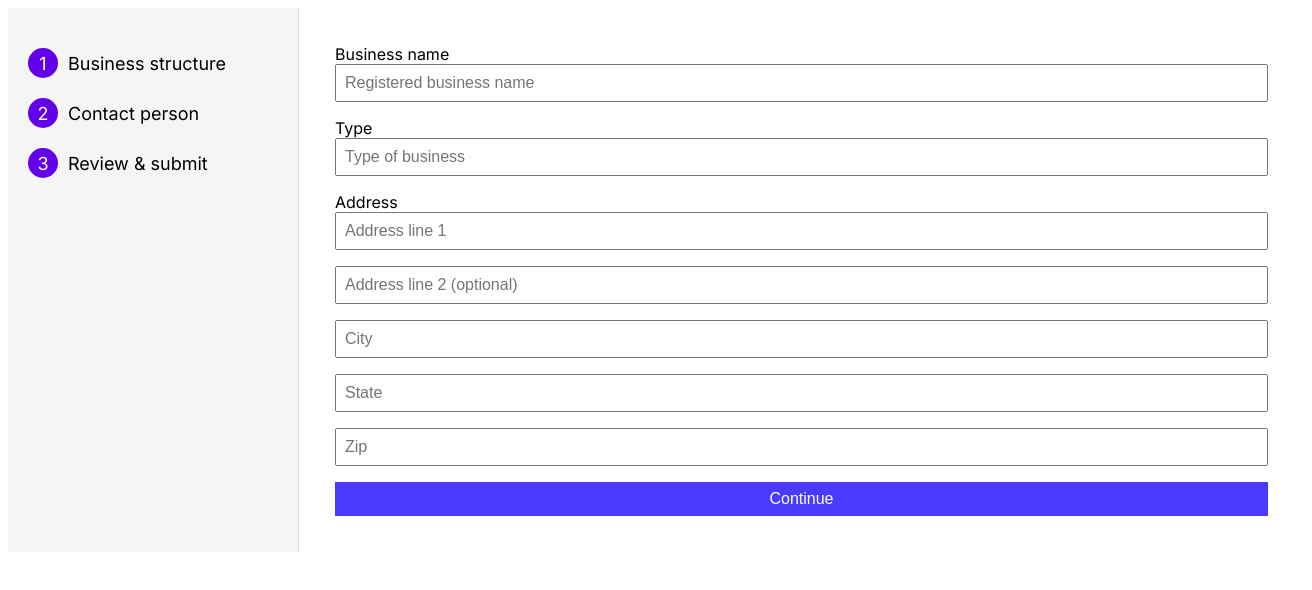
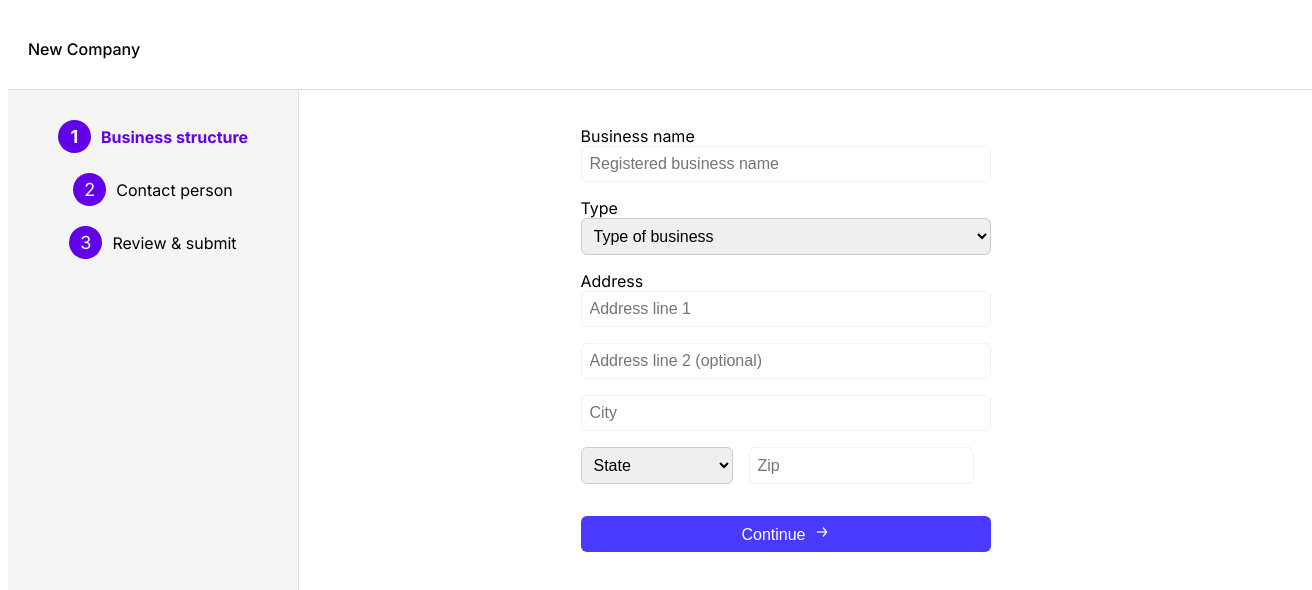
Before and after one commit to krystelbaca/company-form, a Next.js app: page / in a window 1280 px wide. Shown: the top 590 px of the page, 1312 px wide, since content can reach past the window. Built offline with nearby package versions, Linux system fonts and the light colour scheme.

Commit message:
Added: validadations header required fields api post

```diff
--- a/package.json
+++ b/package.json
@@ -10,6 +10,7 @@
   },
   "dependencies": {
     "@types/styled-components": "^5.1.34",
+    "axios": "^1.7.2",
     "next": "14.2.4",
     "react": "^18",
     "react-dom": "^18",
--- a/src/app/components/Container.tsx
+++ b/src/app/components/Container.tsx
@@ -1,22 +1,34 @@
-"use client";
+'use client';
 
 import React from 'react';
 import styled from 'styled-components';
 import Sidebar from './SideBar';
+import Header from './Header';
 
 const ContainerWrapper = styled.div`
   display: flex;
+  flex-direction: column;
+  height: 100vh;
 `;
 
-const Content = styled.div`
+const MainContent = styled.main`
+  display: flex;
+  flex-grow: 1;
+`;
+
+const Content = styled.section`
   flex-grow: 1;
   padding: 20px;
+  overflow-y: auto;
 `;
 
 const Container = ({ children }: { children: React.ReactNode }) => (
   <ContainerWrapper>
-    <Sidebar />
-    <Content>{children}</Content>
+    <Header />
+    <MainContent>
+      <Sidebar />
+      <Content>{children}</Content>
+    </MainContent>
   </ContainerWrapper>
 );
 
--- /dev/null
+++ b/src/app/components/Header.tsx
@@ -0,0 +1,28 @@
+'use client';
+
+import styled from 'styled-components';
+
+const HeaderContainer = styled.header`
+  width: 100%;
+  padding: 20px;
+  background-color: #ffffff;
+  border-bottom: 1px solid #e0e0e0;
+  display: flex;
+  justify-content: space-between;
+  align-items: center;
+`;
+
+const Title = styled.h1`
+  font-size: 16px;
+  font-weight: 500;
+`;
+
+const Header = () => {
+  return (
+    <HeaderContainer>
+      <Title>New Company</Title>
+    </HeaderContainer>
+  );
+};
+
+export default Header;
--- a/src/app/components/SideBar.tsx
+++ b/src/app/components/SideBar.tsx
@@ -1,29 +1,33 @@
 "use client";
 
 import { useMyContext } from './Context';
-
 import styled from 'styled-components';
 import Image from 'next/image';
 
-const SidebarContainer = styled.div`
+const SidebarContainer = styled.aside`
   width: 250px;
   background-color: #f5f5f5;
   padding: 20px;
   border-right: 1px solid #e0e0e0;
+  display: flex;
+  flex-direction: column;
+  align-items: center;
 `;
 
+
 const Step = styled.div<{ $isActive: boolean; $isCompleted: boolean }>`
-  margin: 20px 0;
+  margin: 10px 0;
   display: flex;
   align-items: center;
   font-size: 18px;
   cursor: pointer;
-  color: 'black'
+  color: ${(props) => (props.$isActive ? '#6200ea' : '#000')};
+  font-weight: ${(props) => (props.$isActive ? 'bold' : 'normal')};
 `;
 
 const StepNumber = styled.div<{ $isCompleted: boolean }>`
-  width: 30px;
-  height: 30px;
+  width: 33px;
+  height: 33px;
   background-color: ${(props) => (props.$isCompleted ? '#4ADE80' : '#6200ea')};
   color: white;
   border-radius: 50%;
@@ -33,12 +37,16 @@ const StepNumber = styled.div<{ $isCompleted: boolean }>`
   margin-right: 10px;
 `;
 
+const StepLabel = styled.span`
+  font-size: 16px;
+`;
+
 const Sidebar = () => {
   const { step, setStep, completedSteps } = useMyContext();
 
   const renderStepIcon = (stepNumber: number) => {
     if (completedSteps.includes(stepNumber)) {
-      return <Image src="public/Media/Icon.svg" alt="Completed" width={17} height={17} />;
+      return <Image src="/Media/Icon.svg" alt="Completed" width={17} height={17} />;
     }
     return <span>{stepNumber}</span>;
   };
@@ -49,19 +57,19 @@ const Sidebar = () => {
           <StepNumber $isCompleted={completedSteps.includes(1)}>
             {renderStepIcon(1)}
           </StepNumber>
-        <span>Business structure</span>
+          <StepLabel>Business structure</StepLabel>
         </Step>
         <Step $isActive={step === 2} $isCompleted={completedSteps.includes(2)} onClick={() => setStep(2)}>
           <StepNumber $isCompleted={completedSteps.includes(2)}>
             {renderStepIcon(2)}
           </StepNumber>
-        <span>Contact person</span>
+          <StepLabel>Contact person</StepLabel>
         </Step>
         <Step $isActive={step === 3} $isCompleted={completedSteps.includes(3)} onClick={() => setStep(3)}>
           <StepNumber $isCompleted={completedSteps.includes(3)}>
             {renderStepIcon(3)}
           </StepNumber>
-        <span>Review & submit</span>
+          <StepLabel>Review & submit</StepLabel>
         </Step>
     </SidebarContainer>
   );
--- a/src/app/components/views/BusinessStructure.tsx
+++ b/src/app/components/views/BusinessStructure.tsx
@@ -1,6 +1,9 @@
 'use client';
+import { ChangeEvent, FormEvent, useState } from 'react';
 
 import { useMyContext } from '../Context';
+
+import Image from 'next/image';
 
 import styled from 'styled-components';
 
@@ -8,6 +11,8 @@ const FormContainer = styled.div`
   display: flex;
   flex-direction: column;
   width: 100%;
+  max-width: 410px;
+  margin: 0 auto;
   padding: 1rem;
 `;
 
@@ -15,6 +20,16 @@ const Input = styled.input`
   margin-bottom: 1rem;
   padding: 0.5rem;
   font-size: 1rem;
+  border-radius: 6px;
+  border: ${(props) => (props.isInvalid ? '2px solid red' : '1px solid #f0f0f0')};
+`;
+
+const Select = styled.select`
+  margin-bottom: 1rem;
+  padding: 0.5rem;
+  font-size: 1rem;
+  border-radius: 6px;
+  border: ${(props) => (props.isInvalid ? '2px solid red' : '1px solid #ccc')};
 `;
 
 const Button = styled.button`
@@ -24,36 +39,167 @@ const Button = styled.button`
   color: white;
   border: none;
   cursor: pointer;
+  width: 100%;
+  border-radius: 6px;
+`;
+
+const IconWrapper = styled.span`
+  margin-left: 0.5rem;
+  align-items: center;
+`;
+
+const ZipContainer = styled.div`
+  display: flex;
+  gap: 1rem;
+  margin-bottom: 1rem;
+`;
+
+const ErrorMessage = styled.span`
+  color: red;
+  font-size: 0.875rem;
+  margin-top: -0.5rem;
+  margin-bottom: 1rem;
+  display: block;
 `;
 
 const BusinessStructure = () => {
-  const { formData, setFormData, nextStep, setCompletedSteps, completedSteps } = useMyContext();
+  const {
+    formData,
+    setFormData,
+    nextStep,
+    setCompletedSteps,
+    completedSteps,
+    states,
+    companyTypes
+  } = useMyContext();
 
-  const handleChange = (e: React.ChangeEvent<HTMLInputElement>) => {
+  const [validationErrors, setValidationErrors] = useState<{ [key: string]: boolean }>({});
+
+  const handleChange = (e: ChangeEvent<HTMLInputElement | HTMLSelectElement>) => {
     const { id, value } = e.target;
     setFormData((prev) => ({ ...prev, [id]: value }));
+    setValidationErrors((prev) => ({ ...prev, [id]: value }));
   };
 
-  const handleContinue = () => {
-    if (!completedSteps.includes(1)) {
-      setCompletedSteps([...completedSteps, 1]);
+  const handleContinue = (e: FormEvent) => {
+    e.preventDefault();
+
+    const newValidationErrors: { [key: string]: boolean } = {};
+    ['businessName', 'type', 'address1', 'city', 'state', 'country', 'zip']
+    .forEach((field) => {
+      if (!formData[field]) {
+        newValidationErrors[field] = true;
+      }
+    });
+
+    if (Object.keys(newValidationErrors).length > 0) {
+      setValidationErrors(newValidationErrors);
+    } else {
+      if (!completedSteps.includes(1)) {
+        setCompletedSteps([...completedSteps, 1]);
+      }
+      nextStep();
     }
-    nextStep();
   };
 
   return (
-    <FormContainer>
+    <FormContainer onSubmit={handleContinue}>
       <label htmlFor="businessName">Business name</label>
-      <Input id="businessName" type="text" placeholder="Registered business name" value={formData.businessName} onChange={handleChange}/>
+      <Input
+        id="businessName"
+        type="text"
+        placeholder="Registered business name"
+        value={formData.businessName}
+        onChange={handleChange}
+        required
+        isInvalid={validationErrors.businessName}
+      />
+      {validationErrors.businessName && <ErrorMessage>Required field</ErrorMessage>}
+
       <label htmlFor="type">Type</label>
-      <Input id="type" type="dropdown" placeholder="Type of business" value={formData.type} onChange={handleChange}/>
+      <Select
+        id="type"
+        value={formData.type}
+        onChange={handleChange}
+        required
+        isInvalid={validationErrors.type}
+      >
+      <option value="" disabled selected hidden>
+        Type of business
+      </option>
+        {companyTypes.map((companyType, index) => (
+          <option key={index} value={companyType}>{companyType}</option>
+        ))}
+      </Select>
+      {validationErrors.type && <ErrorMessage>Required field</ErrorMessage>}
+
       <label htmlFor="address1">Address</label>
-      <Input id="address1" type="text" placeholder="Address line 1" value={formData.address1} onChange={handleChange}/>
-      <Input id="address2" type="text" placeholder="Address line 2 (optional)" value={formData.address2} onChange={handleChange}/>
-      <Input id="city" type="text" placeholder="City" value={formData.city} onChange={handleChange}/>
-      <Input id="state" type="text" placeholder="State" value={formData.state} onChange={handleChange}/>
-      <Input id="zip" type="text" placeholder="Zip" value={formData.zip} onChange={handleChange}/>
-      <Button onClick={handleContinue}>Continue</Button>
+      <Input
+        id="address1"
+        type="text"
+        placeholder="Address line 1"
+        value={formData.address1}
+        onChange={handleChange}
+        required
+        isInvalid={validationErrors.address1}
+      />
+      {validationErrors.address1 && <ErrorMessage>Required field</ErrorMessage>}
+
+      <Input
+        id="address2"
+        type="text"
+        placeholder="Address line 2 (optional)"
+        value={formData.address2}
+        onChange={handleChange}
+      />
+      <Input
+        id="city"
+        type="text"
+        placeholder="City"
+        value={formData.city}
+        onChange={handleChange}
+        required
+        isInvalid={validationErrors.city}
+      />
+      {validationErrors.city && <ErrorMessage>Required field</ErrorMessage>}
+      <ZipContainer>
+        <Select
+          id="state"
+          value={formData.state}
+          onChange={handleChange}
+          required
+          isInvalid={validationErrors.state}
+        >
+        <option value="" disabled selected hidden>
+          State
+        </option>
+        {states.map((state) => (
+          <option key={state.abbreviation} value={state.abbreviation}>
+            {state.name}
+          </option>
+        ))}
+        </Select>
+        {validationErrors.country && <ErrorMessage>Required field</ErrorMessage>}
+
+        <Input
+          id="zip"
+          type="text"
+          placeholder="Zip"
+          value={formData.zip}
+          onChange={handleChange}
+          required
+          isInvalid={validationErrors.zip}
+        />
+        {validationErrors.zip && <ErrorMessage>Required field</ErrorMessage>}
+      </ZipContainer>
+
+
+      <Button type='submit'>
+        Continue
+        <IconWrapper>
+          <Image src="/Fill/arrow-left.png" alt="Arrow Right" width={16} height={16} />
+        </IconWrapper>
+      </Button>
     </FormContainer>
   );
 };
--- a/src/app/components/views/ContactPerson.tsx
+++ b/src/app/components/views/ContactPerson.tsx
@@ -7,10 +7,14 @@ import styled from 'styled-components';
 
 import CustomPhoneInput from './CustomPhone';
 
+import Image from 'next/image';
+
 const FormContainer = styled.div`
   display: flex;
   flex-direction: column;
   width: 100%;
+  max-width: 410px;
+  margin: 0 auto;
   padding: 1rem;
 `;
 
@@ -18,6 +22,8 @@ const Input = styled.input`
   margin-bottom: 1rem;
   padding: 0.5rem;
   font-size: 1rem;
+  border: 1px solid #f0f0f0;
+  border-radius: 6px;
 `;
 
 const NameContainer = styled.div`
@@ -30,16 +36,21 @@ const Button = styled.button`
   padding: 0.5rem;
   font-size: 1rem;
   background-color: #4A3AFF;
-;
   color: white;
   border: none;
   cursor: pointer;
+  width: 100%;
+  border-radius: 6px;
 `;
 
 const ErrorMessage = styled.span`
   color: red;
   font-size: 0.875rem;
   margin-bottom: 1rem;
+`;
+const IconWrapper = styled.span`
+  margin-left: 0.5rem;
+  align-items: center;
 `;
 
 const ContactPerson = () => {
@@ -51,7 +62,7 @@ const ContactPerson = () => {
     return re.test(String(email).toLowerCase());
   };
 
-  const handleChange = (e: ChangeEvent<HTMLInputElement>) => {
+  const handleChange = (e: ChangeEvent<HTMLInputElement | HTMLSelectElement>) => {
     const { id, value } = e.target;
     setFormData((prev) => ({ ...prev, [id]: value }));
 
@@ -66,25 +77,36 @@ const ContactPerson = () => {
     setFormData((prev) => ({ ...prev, phone: value }));
   };
 
-  const handleContinue = () => {
-    if (!completedSteps.includes(2)) {
-      setCompletedSteps([...completedSteps, 2]);
+  const newValidationErrors: { [key: string]: boolean } = {};
+  ['firstName', 'lastName', 'email', 'phone']
+  .forEach((field) => {
+    if (!formData[field]) {
+      newValidationErrors[field] = true;
+    }
+  });
+
+  if (Object.keys(newValidationErrors).length > 0) {
+    setValidationErrors(newValidationErrors);
+  } else {
+    if (!completedSteps.includes(1)) {
+      setCompletedSteps([...completedSteps, 1]);
     }
     nextStep();
-  };
+  }
 
   return (
-    <FormContainer>
+    <FormContainer onSubmit={handleContinue}>
       <label htmlFor="name">Name</label>
       <NameContainer>
-        <Input id="firstName" type="text" placeholder="First name" value={formData.firstName} onChange={handleChange}/>
-        <Input id="lastName" type="text" placeholder="Last name" value={formData.lastName} onChange={handleChange}/>
+        <Input id="firstName" type="text" placeholder="First name" required value={formData.firstName} onChange={handleChange}/>
+        <Input id="lastName" type="text" placeholder="Last name" required value={formData.lastName} onChange={handleChange}/>
       </NameContainer>
       <label htmlFor="email">Email</label>
       <Input
         id="email"
         type="text"
         placeholder="Email"
+        required
         value={formData.email}
         onChange={handleChange}
         style={{ borderColor: emailError ? 'red' : '#ccc' }}
@@ -96,7 +118,12 @@ const ContactPerson = () => {
         value={formData.phone}
         onChange={handlePhoneChange}
       />
-      <Button onClick={handleContinue}>Continue</Button>
+      <Button type='submit'>
+        Continue
+        <IconWrapper>
+          <Image src="/Fill/arrow-left.png" alt="Arrow Right" width={16} height={16} />
+        </IconWrapper>
+      </Button>
     </FormContainer>
   );
 };
--- /dev/null
+++ b/src/data/companyTypes.ts
@@ -0,0 +1,13 @@
+export const companyTypes: string[] = [
+  "Sole Proprietorship",
+  "General Partnership (GP)",
+  "Limited Partnership (LP)",
+  "Limited Liability Partnership (LLP)",
+  "Limited Liability Company (LLC)",
+  "C Corporation (C Corp)",
+  "S Corporation (S Corp)",
+  "Nonprofit Organization",
+  "Cooperative (Co-op)",
+  "Professional Corporation (PC)",
+  "Professional Limited Liability Company (PLLC)"
+];
--- /dev/null
+++ b/src/data/states.ts
@@ -0,0 +1,52 @@
+export const states = [
+  { name: "Alabama", abbreviation: "AL" },
+  { name: "Alaska", abbreviation: "AK" },
+  { name: "Arizona", abbreviation: "AZ" },
+  { name: "Arkansas", abbreviation: "AR" },
+  { name: "California", abbreviation: "CA" },
+  { name: "Colorado", abbreviation: "CO" },
+  { name: "Connecticut", abbreviation: "CT" },
+  { name: "Delaware", abbreviation: "DE" },
+  { name: "Florida", abbreviation: "FL" },
+  { name: "Georgia", abbreviation: "GA" },
+  { name: "Hawaii", abbreviation: "HI" },
+  { name: "Idaho", abbreviation: "ID" },
+  { name: "Illinois", abbreviation: "IL" },
+  { name: "Indiana", abbreviation: "IN" },
+  { name: "Iowa", abbreviation: "IA" },
+  { name: "Kansas", abbreviation: "KS" },
+  { name: "Kentucky", abbreviation: "KY" },
+  { name: "Louisiana", abbreviation: "LA" },
+  { name: "Maine", abbreviation: "ME" },
+  { name: "Maryland", abbreviation: "MD" },
+  { name: "Massachusetts", abbreviation: "MA" },
+  { name: "Michigan", abbreviation: "MI" },
+  { name: "Minnesota", abbreviation: "MN" },
+  { name: "Mississippi", abbreviation: "MS" },
+  { name: "Missouri", abbreviation: "MO" },
+  { name: "Montana", abbreviation: "MT" },
+  { name: "Nebraska", abbreviation: "NE" },
+  { name: "Nevada", abbreviation: "NV" },
+  { name: "New Hampshire", abbreviation: "NH" },
+  { name: "New Jersey", abbreviation: "NJ" },
+  { name: "New Mexico", abbreviation: "NM" },
+  { name: "New York", abbreviation: "NY" },
+  { name: "North Carolina", abbreviation: "NC" },
+  { name: "North Dakota", abbreviation: "ND" },
+  { name: "Ohio", abbreviation: "OH" },
+  { name: "Oklahoma", abbreviation: "OK" },
+  { name: "Oregon", abbreviation: "OR" },
+  { name: "Pennsylvania", abbreviation: "PA" },
+  { name: "Rhode Island", abbreviation: "RI" },
+  { name: "South Carolina", abbreviation: "SC" },
+  { name: "South Dakota", abbreviation: "SD" },
+  { name: "Tennessee", abbreviation: "TN" },
+  { name: "Texas", abbreviation: "TX" },
+  { name: "Utah", abbreviation: "UT" },
+  { name: "Vermont", abbreviation: "VT" },
+  { name: "Virginia", abbreviation: "VA" },
+  { name: "Washington", abbreviation: "WA" },
+  { name: "West Virginia", abbreviation: "WV" },
+  { name: "Wisconsin", abbreviation: "WI" },
+  { name: "Wyoming", abbreviation: "WY" },
+];
```
Also changed, not shown: src/app/api/api.ts (added, +8 -0 lines), src/app/components/Context.tsx (+12 -2 lines), src/data/countries.ts (added, +54 -0 lines), src/types/index.ts (added, +15 -0 lines), public/Fill/arrow-left.png (added), 1 other file (tests, documents, lock files or other folders). Lines whose indentation alone changed are shown as unchanged.
